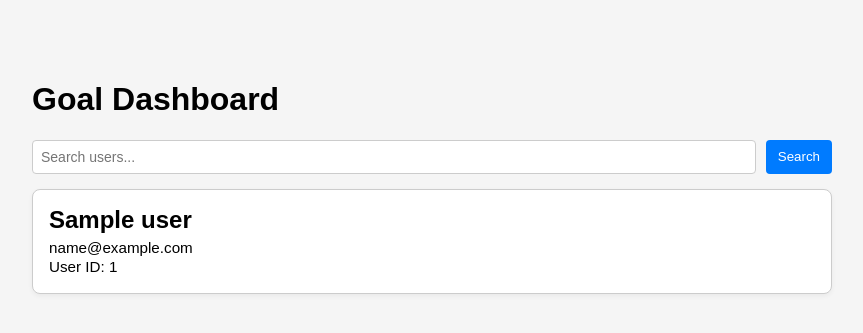
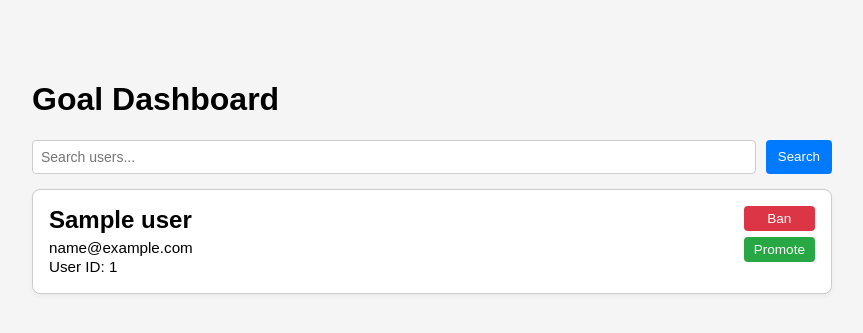
Before and after one commit to CEmilovUPM/TFG, a Flask app: template frontend/templates/admin_dashboard.html in a window 1280 px wide. Shown: the part 59-392 px from the top of the page, without its empty margins (208-1071 px from the left). Run offline with Flask 3, Linux system fonts and the light colour scheme; the template is opened without the code that fills it: most values are stand-ins (such as "Sample title", 1, 10 or a date in 2020).

Commit message:
Added banning and promoting functionality to the admins

```diff
--- a/frontend/templates/admin_dashboard.html
+++ b/frontend/templates/admin_dashboard.html
@@ -18,11 +18,62 @@
             <p>User ID: {{ user.id }}</p>
           </div>
         </a>
+        <div class="admin-actions">
+          <button class="action-button ban-toggle" data-user-id="{{ user.email }}" data-action="{{ 'unban' if user.banned else 'ban' }}">
+            {{ 'Unban' if user.banned else 'Ban' }}
+          </button>
+          <button class="action-button promote-toggle" data-user-id="{{ user.email }}" data-action="{{ 'demote' if user.admin else 'promote' }}">
+            {{ 'Demote' if user.admin else 'Promote' }}
+          </button>
+        </div>
       </div>
     {% endfor %}
   {% else %}
     <p>No users found.</p>
   {% endif %}
+
+<script>
+  function handleAction(buttonClass, confirmMessageBase) {
+    document.querySelectorAll(buttonClass).forEach(button => {
+      button.addEventListener('click', async e => {
+        e.preventDefault();
+        const userId = button.getAttribute('data-user-id');
+        const action = button.getAttribute('data-action');
+        const confirmMsg = `${confirmMessageBase} this user?`;
+        if (!confirm(confirmMsg)) return;
+
+        try {
+          const res = await fetch(`/api/admin/user/${userId}/${action}`, {
+            method: 'POST',
+            headers: {
+              'Content-Type': 'application/json',
+              'Authorization': `Bearer ${localStorage.getItem('accessToken') || ''}`
+            }
+          });
+
+          const data = await res.json();
+
+          if (res.ok) {
+            alert(data?.info?.[0]?.message || "Action completed successfully.");
+            window.location.reload();
+          } else {
+            const msg =
+              data?.error?.[0]?.message ||
+              data?.warning?.[0]?.message ||
+              "Action failed. Please try again.";
+            alert(msg);
+          }
+        } catch (err) {
+          console.error("Request failed:", err);
+          alert("Unexpected error occurred while performing action.");
+        }
+      });
+    });
+  }
+
+  handleAction('.ban-toggle', 'Are you sure you want to perform this action');
+  handleAction('.promote-toggle', 're you sure you want to perform this action');
+</script>
 
   <style>
     .goal-search-form {
@@ -72,5 +123,36 @@
       margin: 2px 0;
       font-size: 0.95rem;
     }
+
+    .admin-actions {
+      display: flex;
+      flex-direction: column;
+      gap: 6px;
+    }
+
+    .action-button {
+      padding: 5px 10px;
+      font-size: 0.85rem;
+      border: none;
+      border-radius: 4px;
+      cursor: pointer;
+      color: white;
+    }
+
+    .ban-toggle {
+      background-color: #dc3545;
+    }
+
+    .ban-toggle:hover {
+      background-color: #c82333;
+    }
+
+    .promote-toggle {
+      background-color: #28a745;
+    }
+
+    .promote-toggle:hover {
+      background-color: #218838;
+    }
   </style>
 {% endblock %}
```
Also changed, not shown: frontend/app/views/protected_view.py (+30 -0 lines), 3 other files.
